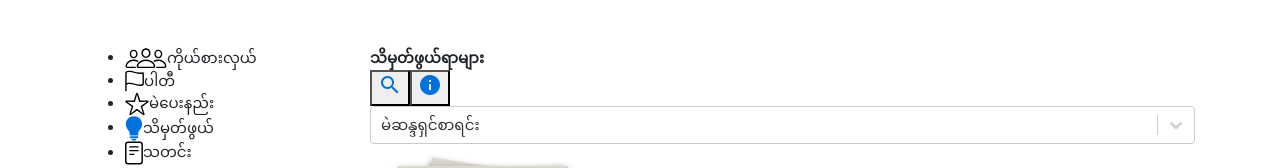
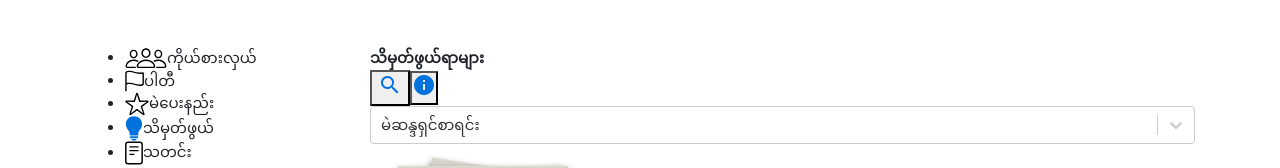
Before and after one commit to PopStackHack/mVoterWeb, a Next.js app: page /faqs in a window 1280 px wide. Shown: the part 977-1145 px from the top of the page. Built offline with nearby package versions, Linux system fonts and the light colour scheme; no server answers.

Commit message:
faq item no padding

```diff
--- a/pages/faqs/index.js
+++ b/pages/faqs/index.js
@@ -84,7 +84,7 @@ const FAQ = (props) => {
           </Link>
           <Link href="/about">
             <a>
-              <Button className="color-primary">
+              <Button className="color-primary no-padding">
                 <i className="material-icons">info</i>
               </Button>
             </a>
```
